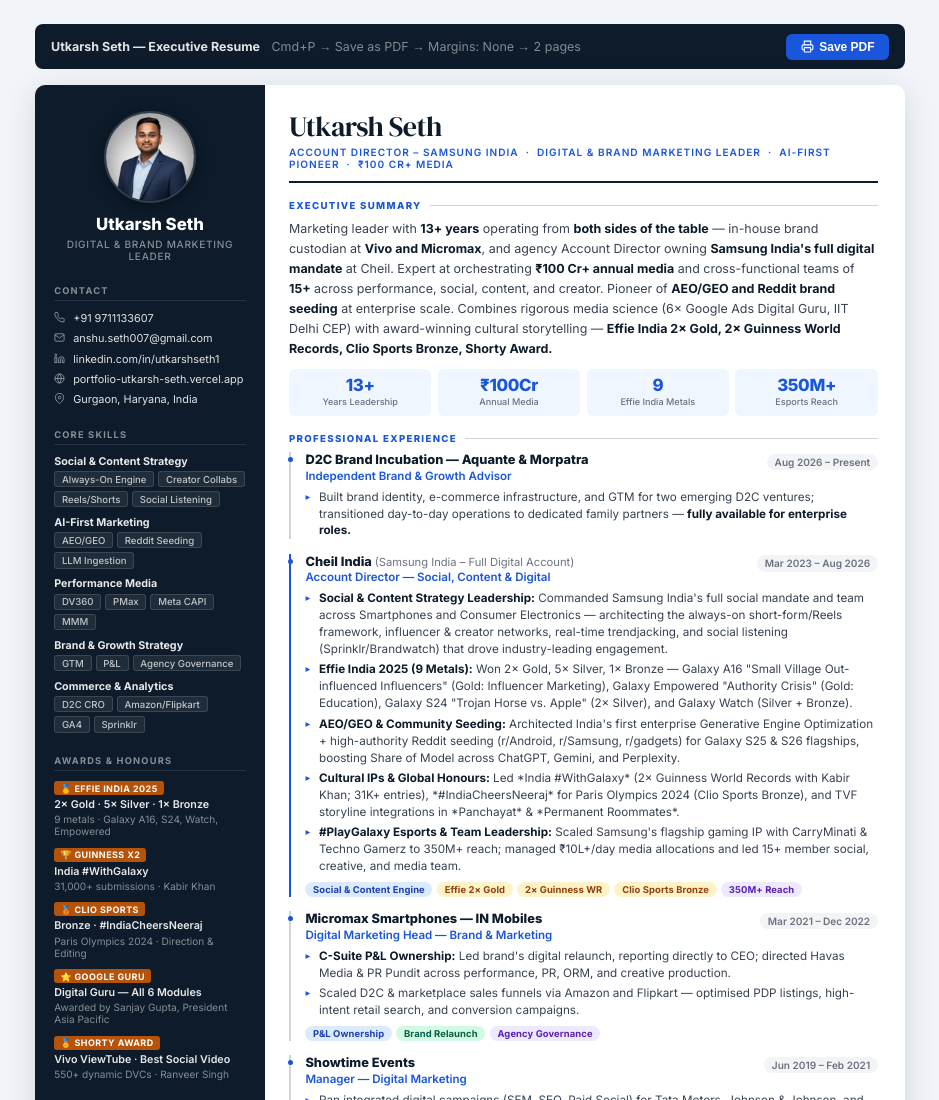
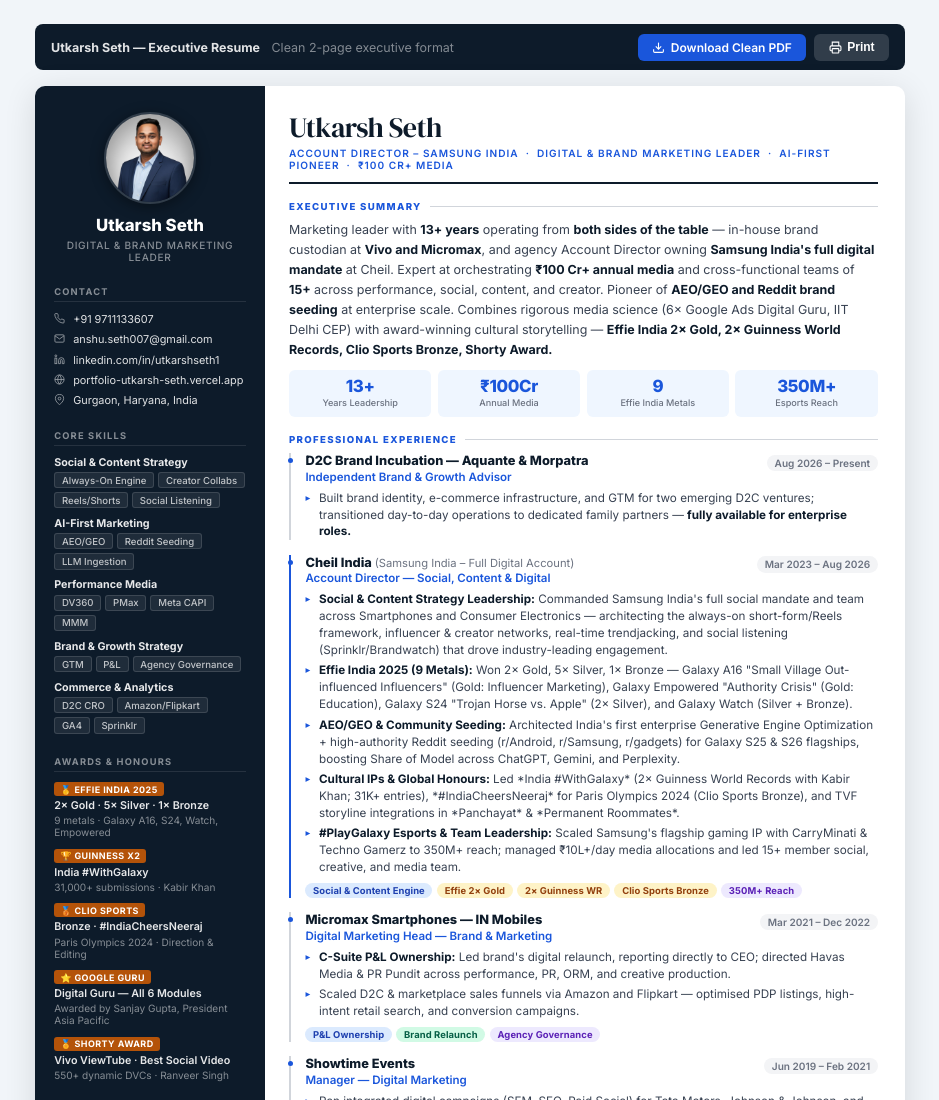
Before and after one commit to anshuseth007-ops/portfolio, a plain HTML site: page resume/index.html in a window 1280 px wide. Shown: the top 1100 px of the page, without its empty margins (170-1109 px from the left). Drawn offline with Linux system fonts and the light colour scheme.

Commit message:
feat(resume): add pre-rendered clean 2-page PDF and 1-click download button

```diff
--- a/resume/index.html
+++ b/resume/index.html
@@ -222,12 +222,18 @@
 <div class="print-bar">
   <div>
     <strong>Utkarsh Seth — Executive Resume</strong>
-    <span>Cmd+P → Save as PDF → Margins: None → 2 pages</span>
+    <span>Clean 2-page executive format</span>
   </div>
-  <button class="btn-pdf" onclick="window.print()">
-    <svg width="13" height="13" fill="none" stroke="currentColor" stroke-width="2" viewBox="0 0 24 24"><path d="M6 9V2h12v7"/><path d="M6 18H4a2 2 0 0 1-2-2v-5a2 2 0 0 1 2-2h16a2 2 0 0 1 2 2v5a2 2 0 0 1-2 2h-2"/><rect x="6" y="14" width="12" height="8" rx="1"/></svg>
-    Save PDF
-  </button>
+  <div style="display: flex; gap: 0.5rem;">
+    <a href="Utkarsh_Seth_Executive_Resume.pdf" download class="btn-pdf" style="text-decoration: none;">
+      <svg width="13" height="13" fill="none" stroke="currentColor" stroke-width="2" viewBox="0 0 24 24"><path d="M21 15v4a2 2 0 0 1-2 2H5a2 2 0 0 1-2-2v-4"/><polyline points="7 10 12 15 17 10"/><line x1="12" y1="15" x2="12" y2="3"/></svg>
+      Download Clean PDF
+    </a>
+    <button class="btn-pdf" style="background: rgba(255,255,255,0.15);" onclick="window.print()">
+      <svg width="13" height="13" fill="none" stroke="currentColor" stroke-width="2" viewBox="0 0 24 24"><path d="M6 9V2h12v7"/><path d="M6 18H4a2 2 0 0 1-2-2v-5a2 2 0 0 1 2-2h16a2 2 0 0 1 2 2v5a2 2 0 0 1-2 2h-2"/><rect x="6" y="14" width="12" height="8" rx="1"/></svg>
+      Print
+    </button>
+  </div>
 </div>
 
 <div class="page">
```
Also changed, not shown: 1 other file.
